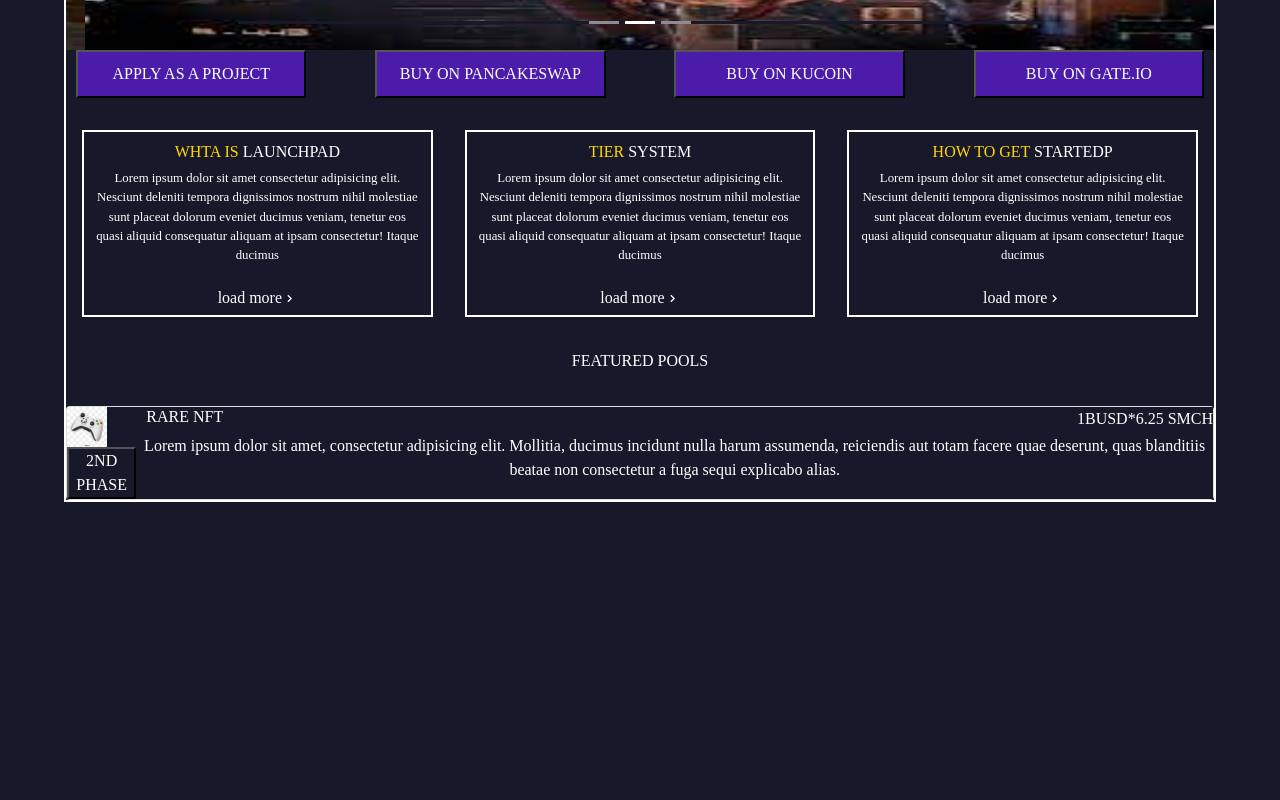
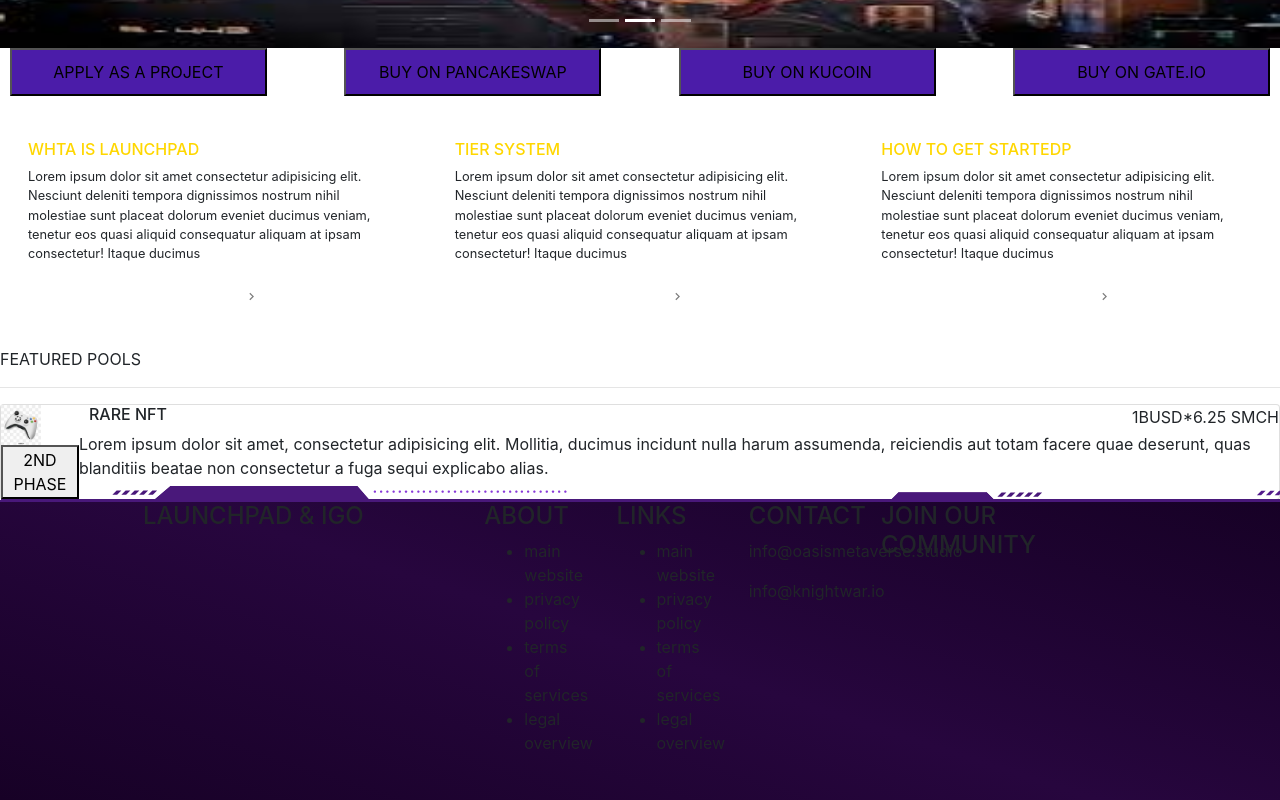
Before and after one commit to SHIVA-GARG/playgameweb, a React (Create React App) app: page / in a window 1280 px wide. Shown: the part 292-1092 px from the top of the page. Before the commit the page ends 800 px from the top, so only its background shows below. Built offline with nearby package versions, Linux system fonts and the light colour scheme; a web font is replaced by a local one.

Commit message:
added some basic footer

```diff
--- a/src/App.js
+++ b/src/App.js
@@ -1,16 +1,16 @@
-
-import './App.css';
 import Carasoul from './components/CarasoulPart/Carasoul';
+import Footer from './components/footer/Footer';
 import Middlepart from './components/middlePart/Middlepart';
 
 import Topbar from './components/Topbar/Topbar';
 
 function App() {
   return (
-    <div className="App">
+    <div>
       <Topbar/>
       <Carasoul/>
       <Middlepart/>
+      <Footer />
     </div>
   );
 }
--- /dev/null
+++ b/src/components/footer/Footer.jsx
@@ -0,0 +1,68 @@
+import styled from '@emotion/styled';
+import React from 'react';
+
+const FooterDiv = styled.div`
+    background-image: linear-gradient(0.55turn, #170126, #27063e, #170126);
+    height: 300px;
+    position: relative;
+    width: 100%;
+    border-top: 2px solid #49187a;
+
+    &:before {
+        background-image: url("./img/footer-bg.png");
+        background-size: stretch;
+        background-repeat: no-repeat;
+        position: absolute;
+        content: '';
+        display: block;
+        height: 18px;
+        top: -18px;
+        width: 100%;
+
+    }
+    `
+const Footer = () => {
+    return (
+        <FooterDiv>
+            <div className="container-fluid" style={{width: "80%"}}>
+           <div className="row">
+               <div className="col-lg-4">
+                   <h4> <span> LAUNCHPAD & </span> IGO</h4>
+                   <p></p>
+               </div>
+               <div className="col-lg-5 row">
+                   <div className="col-lg-4">
+                    <h4> ABOUT </h4>
+                    <ul>
+                        <li>main website</li>
+                        <li>privacy policy</li>
+                        <li>terms of services</li>
+                        <li>legal overview</li>
+                    </ul>
+                   </div>
+                   <div className="col-lg-4">
+                    <h4> LINKS </h4>
+                    <ul>
+                        <li>main website</li>
+                        <li>privacy policy</li>
+                        <li>terms of services</li>
+                        <li>legal overview</li>
+                    </ul>
+                   </div>
+                   <div className="col-lg-4">
+                       <h4> CONTACT </h4>
+                       <p>info@oasismetaverse.studio</p>
+                       <p>info@knightwar.io</p>
+                   </div>
+                </div>
+               <div className="col-lg-3">
+                     <h4> JOIN OUR COMMUNITY </h4>
+               </div>
+           </div>
+           </div>
+        </FooterDiv>
+
+    )
+}
+
+export default Footer;
```
Also changed, not shown: public/img/footer-bg.png (added).
